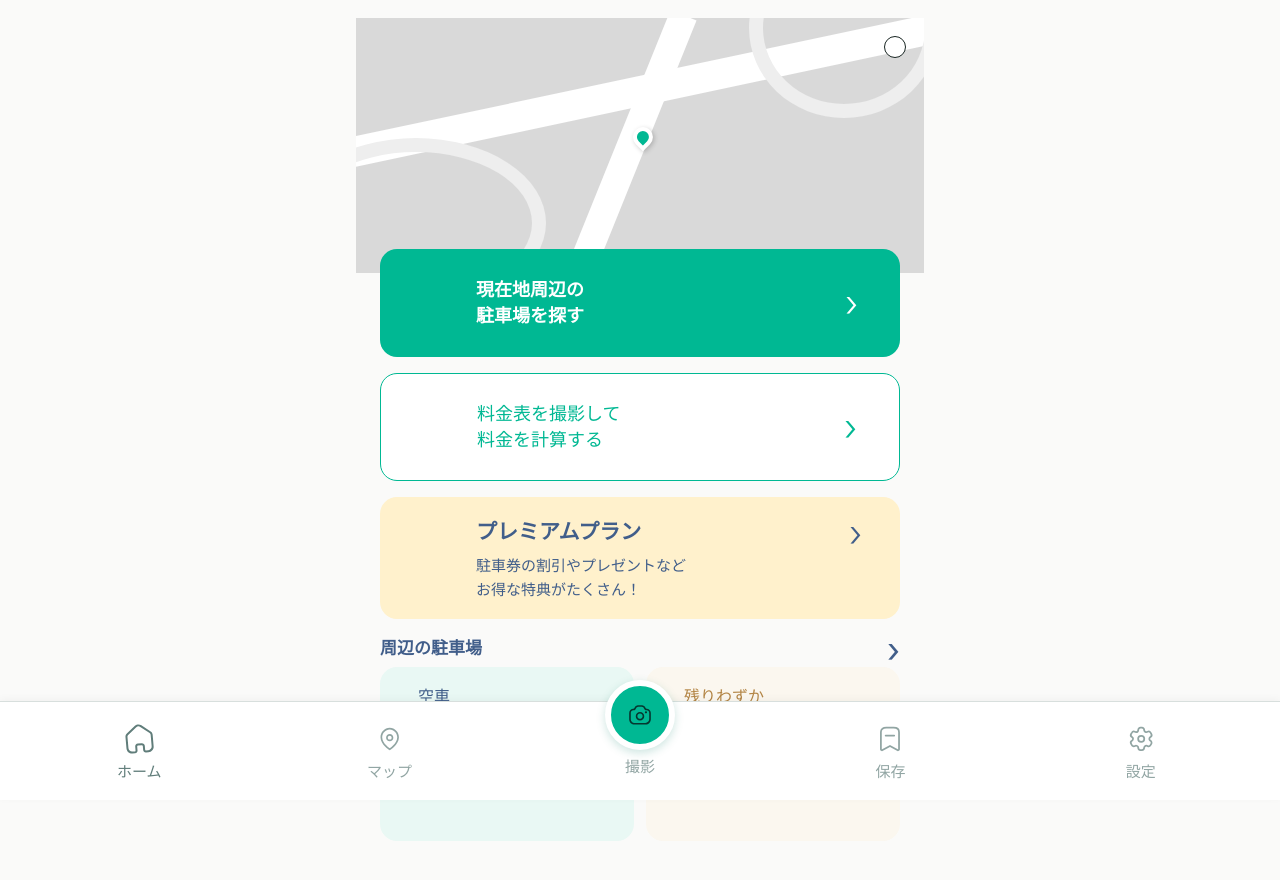
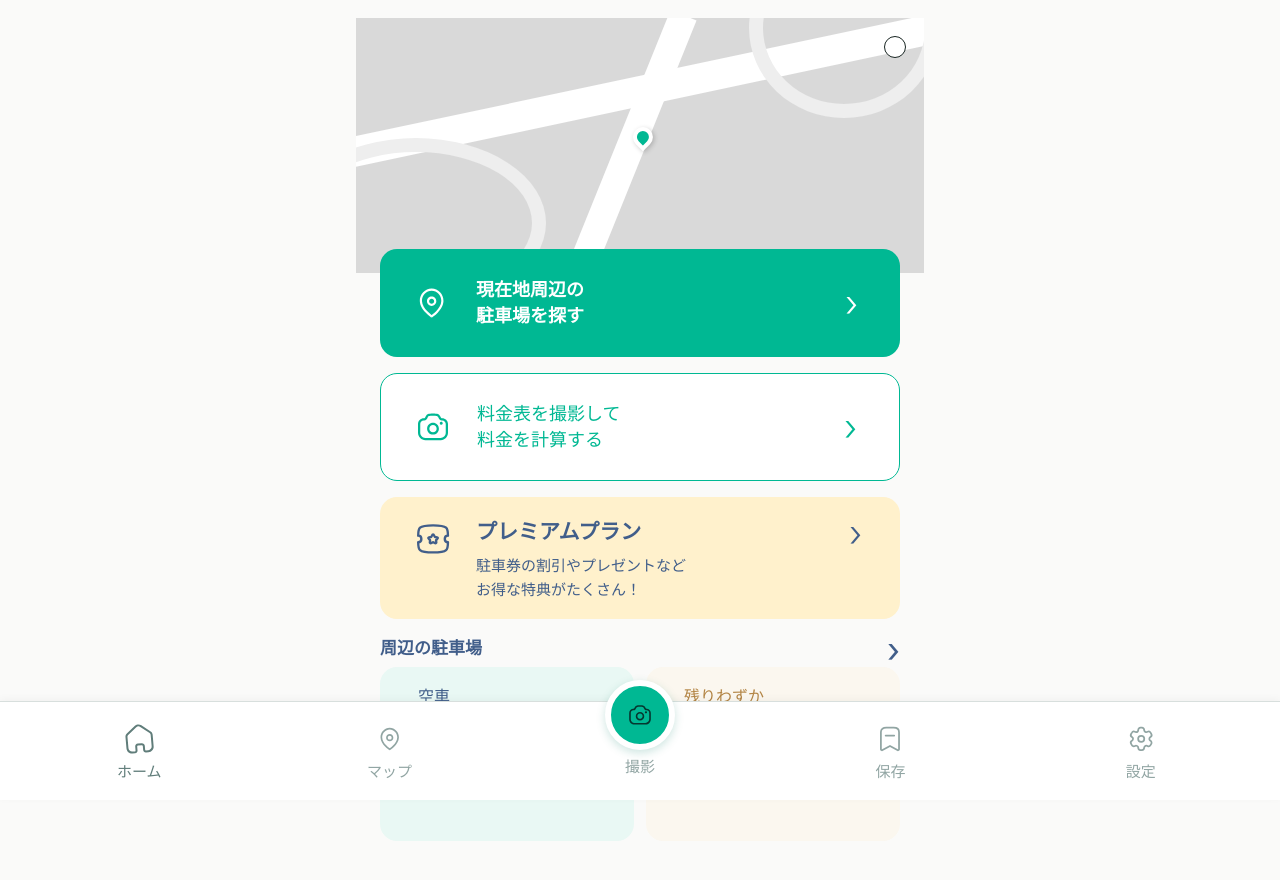
Before and after one commit to raito723/tyuusha, a React (Vite) app in the folder parking-fee-app/: page / in a window 1280 px wide. Shown: the top 880 px of the page. Built offline with nearby package versions, Linux system fonts and the light colour scheme.

Commit message:
0930
ホームページのボタンにアイコンをつけた

```diff
--- a/parking-fee-app/src/App.jsx
+++ b/parking-fee-app/src/App.jsx
@@ -76,6 +76,15 @@ export const IconlySetting = ({ size = 24, color = "#000000" }) => (
   </svg>
 );
 
+export const IconlyTicketStar = ({ size = 24, color = "#415E8A" }) => {
+  return (
+    <svg width={size} height={size} viewBox="0 0 24 24" fill="none" xmlns="http://www.w3.org/2000/svg">
+      <path fillRule="evenodd" clipRule="evenodd" d="M3.5 14.9795V17.0245C3.5 17.7305 3.774 18.3935 4.273 18.8925C4.772 19.3915 5.436 19.6665 6.141 19.6665H17.857C19.313 19.6665 20.499 18.4825 20.5 17.0265V14.9785C19.214 14.6455 18.261 13.4745 18.26 12.0855C18.26 10.6965 19.213 9.52549 20.499 9.19149L20.5 7.14649C20.501 5.68849 19.318 4.50149 17.861 4.50049H6.144C4.687 4.50049 3.501 5.68549 3.5 7.14249V9.25949C3.986 9.37549 4.437 9.61449 4.812 9.96449C5.381 10.4955 5.709 11.2155 5.737 11.9935C5.74 13.4595 4.787 14.6435 3.5 14.9795ZM17.857 21.1665H6.142C5.035 21.1665 3.995 20.7365 3.212 19.9535C2.43 19.1705 2 18.1305 2 17.0245V14.3245C2 13.9105 2.336 13.5745 2.75 13.5745C3.574 13.5735 4.24 12.9055 4.239 12.0855C4.225 11.6675 4.065 11.3195 3.789 11.0615C3.514 10.8035 3.158 10.6625 2.776 10.6835C2.569 10.6855 2.375 10.6145 2.229 10.4735C2.083 10.3325 2 10.1365 2 9.93349V7.14349C2.001 4.85849 3.86 3.00049 6.144 3.00049H17.856C20.146 3.00149 22.002 4.86349 22 7.14749V9.84649C22 10.2605 21.664 10.5965 21.25 10.5965C20.429 10.5965 19.76 11.2645 19.76 12.0845C19.761 12.9065 20.429 13.5745 21.25 13.5745C21.664 13.5745 22 13.9105 22 14.3245V17.0245C21.999 19.3085 20.14 21.1665 17.857 21.1665Z" fill={color}></path>
+      <path fillRule="evenodd" clipRule="evenodd" d="M10.1038 11.3815L10.6128 11.8775C10.8888 12.1485 11.0138 12.5345 10.9478 12.9115L10.8278 13.6095L11.4568 13.2785C11.7958 13.0975 12.2028 13.0985 12.5448 13.2805L13.1698 13.6085L13.0498 12.9095C12.9868 12.5265 13.1128 12.1435 13.3858 11.8775L13.8948 11.3815L13.1898 11.2795C12.8118 11.2245 12.4838 10.9865 12.3148 10.6415L11.9998 10.0045L11.6848 10.6425C11.5158 10.9865 11.1878 11.2245 10.8078 11.2795L10.1038 11.3815ZM13.6178 15.3875C13.4318 15.3875 13.2458 15.3425 13.0738 15.2515L11.9998 14.6885L10.9248 15.2525C10.5288 15.4595 10.0578 15.4265 9.69783 15.1645C9.33683 14.9015 9.15983 14.4655 9.23483 14.0255L9.43983 12.8295L8.57083 11.9825C8.25183 11.6715 8.13783 11.2145 8.27483 10.7905C8.41283 10.3655 8.77283 10.0605 9.21383 9.99652L10.4178 9.82052L10.9548 8.73152C11.1518 8.33152 11.5518 8.08252 11.9998 8.08252C12.4458 8.08252 12.8468 8.33152 13.0438 8.73252L13.5818 9.82052L14.7838 9.99652C15.2258 10.0605 15.5868 10.3655 15.7238 10.7905C15.8608 11.2145 15.7478 11.6715 15.4278 11.9835L14.5578 12.8305L14.7638 14.0255C14.8388 14.4665 14.6608 14.9035 14.2988 15.1655C14.0948 15.3125 13.8568 15.3875 13.6178 15.3875Z" fill={color}></path>
+    </svg>
+  )
+}
+
 function App() {
   return (
     <BrowserRouter>
--- a/parking-fee-app/src/index.css
+++ b/parking-fee-app/src/index.css
@@ -171,6 +171,20 @@ header h1 {
   line-height: 1;
 }
 
+.home-action-icon,
+.home-premium-icon {
+  position: absolute;
+  left: 34px;
+  top: 50%;
+  display: grid;
+  place-items: center;
+  transform: translateY(-50%);
+}
+
+.home-action-icon {
+  color: currentColor;
+}
+
 .home-premium-card {
   display: grid;
   grid-template-columns: 1fr auto;
@@ -178,6 +192,10 @@ header h1 {
   padding: 16px 38px 16px 96px;
   background: #fff1cc;
   color: var(--color-text);
+}
+
+.home-premium-icon {
+  top: 42px;
 }
 
 .home-premium-title {
--- a/parking-fee-app/src/pages/HomePage.jsx
+++ b/parking-fee-app/src/pages/HomePage.jsx
@@ -1,5 +1,13 @@
 import { Link } from "react-router-dom";
-
+import { IconlyCamera, IconlyLocation } from "../App";
+export const IconlyTicketStar = ({ size = 24, color = "#415E8A" }) => {
+    return (
+        <svg width={size} height={size} viewBox="0 0 24 24" fill="none" xmlns="http://www.w3.org/2000/svg">
+            <path fillRule="evenodd" clipRule="evenodd" d="M21.4399 13.9939C18.7789 13.9939 18.7789 9.87952 21.4399 9.87952C21.4399 5.11236 21.4399 3.41089 12.0449 3.41089C2.6499 3.41089 2.6499 5.11236 2.6499 9.87952C5.3109 9.87952 5.3109 13.9939 2.6499 13.9939C2.6499 18.762 2.6499 20.4635 12.0449 20.4635C21.4399 20.4635 21.4399 18.762 21.4399 13.9939Z" stroke={color} strokeWidth="1.5" strokeLinecap="round" strokeLinejoin="round" />
+            <path fillRule="evenodd" clipRule="evenodd" d="M12.0449 9.17102C11.3619 9.17102 11.2969 10.2605 10.8909 10.6461C10.4839 11.0307 9.22087 10.5911 9.04487 11.2742C8.86987 11.9582 10.0069 12.1903 10.1479 12.7767C10.2879 13.3631 9.59387 14.1873 10.1869 14.5985C10.7809 15.0078 11.4199 14.0803 12.0449 14.0803C12.6699 14.0803 13.3089 15.0078 13.9029 14.5985C14.4969 14.1873 13.8019 13.3631 13.9419 12.7767C14.0829 12.1903 15.2199 11.9582 15.0449 11.2742C14.8689 10.5911 13.6059 11.0307 13.1989 10.6461C12.7929 10.2605 12.7279 9.17102 12.0449 9.17102Z" stroke={color} strokeWidth="1.5" strokeLinecap="round" strokeLinejoin="round" />
+        </svg>
+    )
+}
 export function HomePage() {
     return (
         <section className="home-page">
@@ -12,14 +20,17 @@ export function HomePage() {
 
             <div className="home-actions">
                 <Link to="/map" className="home-action home-action-primary">
+                    <span className="home-action-icon" aria-hidden="true"><IconlyLocation size={36} color="currentColor" /></span>
                     <span>現在地周辺の<br />駐車場を探す</span>
                     <span className="home-action-arrow" aria-hidden="true">›</span>
                 </Link>
                 <Link to="/ocr" className="home-action home-action-outline">
+                    <span className="home-action-icon" aria-hidden="true"><IconlyCamera size={36} color="currentColor" /></span>
                     <span>料金表を撮影して<br />料金を計算する</span>
                     <span className="home-action-arrow" aria-hidden="true">›</span>
                 </Link>
                 <Link to="/settings" className="home-premium-card">
+                    <span className="home-premium-icon" aria-hidden="true"><IconlyTicketStar size={38} color="#415E8A" /></span>
                     <span className="home-premium-title">プレミアムプラン</span>
                     <span className="home-action-arrow" aria-hidden="true">›</span>
                     <span className="home-premium-description">駐車券の割引やプレゼントなど<br />お得な特典がたくさん！</span>
```
